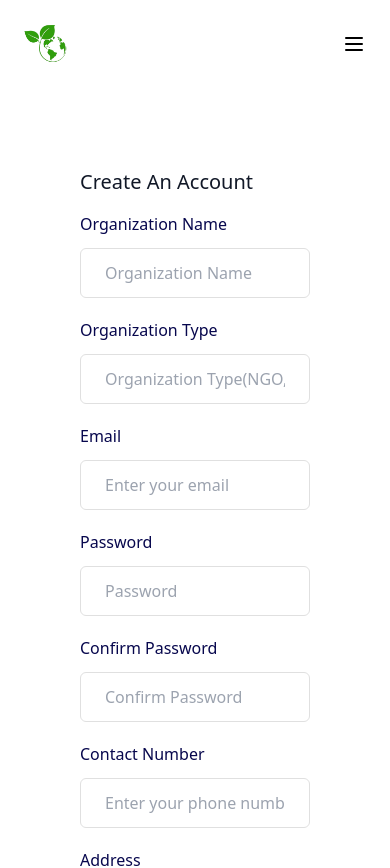
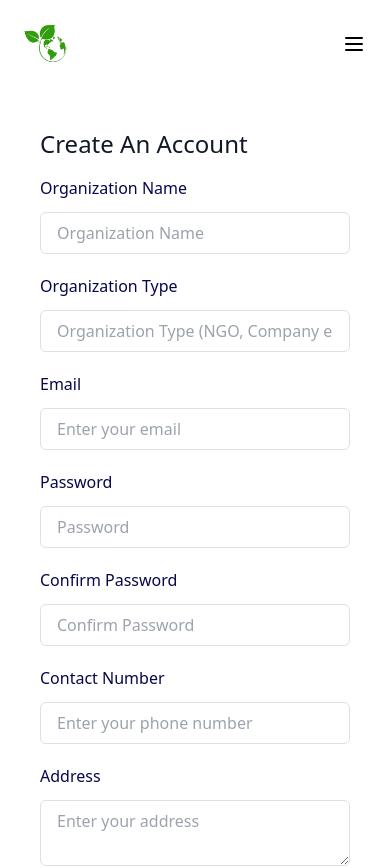
Before and after one commit to NumaanSayyed/carbon_compensation, a React (Vite) app: page /login/service in a window 390 px wide. Shown: the top 868 px of the page. Built offline with nearby package versions, Linux system fonts and the light colour scheme.

Commit message:
ServiceProviderDashboard improved and for testing deploying the code

```diff
--- a/package.json
+++ b/package.json
@@ -15,6 +15,7 @@
     "@material-tailwind/react": "^2.1.9",
     "aos": "^2.3.4",
     "chart.js": "^4.4.3",
+    "html2pdf.js": "^0.10.1",
     "react": "^18.2.0",
     "react-chartjs-2": "^5.2.0",
     "react-dom": "^18.2.0",
--- a/src/Authentication/ServiceProviderLogin.tsx
+++ b/src/Authentication/ServiceProviderLogin.tsx
@@ -2,9 +2,9 @@ import { Link } from "react-router-dom";
 
 function ServiceProviderLogin() {
     return (
-        <div className="flex items-center justify-center p-12">
-            <div className="mx-auto w-full max-w-[550px] bg-white p-8 rounded-lg ">
-                <h1 className="sm:text-4xl text-xl font-medium title-font mb-4 text-gray-900">
+        <div className="flex items-center justify-center p-4 sm:p-12">
+            <div className="mx-auto w-full max-w-[550px] bg-white p-6 sm:p-8 rounded-lg ">
+                <h1 className="sm:text-4xl text-2xl font-medium title-font mb-4 text-gray-900">
                     Create An Account
                 </h1>
                 <form>
@@ -17,7 +17,7 @@ function ServiceProviderLogin() {
                             name="orgname"
                             id="orgname"
                             placeholder="Organization Name"
-                            className="w-full rounded-md border border-[#e0e0e0] bg-white py-3 px-6 text-base font-medium text-[#6B7280] outline-none focus:border-[#6A64F1] focus:shadow-md"
+                            className="w-full rounded-md border border-[#e0e0e0] bg-white py-2 sm:py-3 px-4 sm:px-6 text-base font-medium text-[#6B7280] outline-none focus:border-[#6A64F1] focus:shadow-md"
                             required
                         />
                     </div>
@@ -30,8 +30,8 @@ function ServiceProviderLogin() {
                             type="text"
                             name="orgtype"
                             id="orgtype"
-                            placeholder="Organization Type(NGO, Company etc..)"
-                            className="w-full rounded-md border border-[#e0e0e0] bg-white py-3 px-6 text-base font-medium text-[#6B7280] outline-none focus:border-[#6A64F1] focus:shadow-md"
+                            placeholder="Organization Type (NGO, Company etc..)"
+                            className="w-full rounded-md border border-[#e0e0e0] bg-white py-2 sm:py-3 px-4 sm:px-6 text-base font-medium text-[#6B7280] outline-none focus:border-[#6A64F1] focus:shadow-md"
                             required
                         />
                     </div>
@@ -45,7 +45,7 @@ function ServiceProviderLogin() {
                             name="email"
                             id="email"
                             placeholder="Enter your email"
-                            className="w-full rounded-md border border-[#e0e0e0] bg-white py-3 px-6 text-base font-medium text-[#6B7280] outline-none focus:border-[#6A64F1] focus:shadow-md"
+                            className="w-full rounded-md border border-[#e0e0e0] bg-white py-2 sm:py-3 px-4 sm:px-6 text-base font-medium text-[#6B7280] outline-none focus:border-[#6A64F1] focus:shadow-md"
                             required
                         />
                     </div>
@@ -59,7 +59,7 @@ function ServiceProviderLogin() {
                             name="password"
                             id="password"
                             placeholder="Password"
-                            className="w-full rounded-md border border-[#e0e0e0] bg-white py-3 px-6 text-base font-medium text-[#6B7280] outline-none focus:border-[#6A64F1] focus:shadow-md"
+                            className="w-full rounded-md border border-[#e0e0e0] bg-white py-2 sm:py-3 px-4 sm:px-6 text-base font-medium text-[#6B7280] outline-none focus:border-[#6A64F1] focus:shadow-md"
                             required
                         />
                     </div>
@@ -73,7 +73,7 @@ function ServiceProviderLogin() {
                             name="cpassword"
                             id="cpassword"
                             placeholder="Confirm Password"
-                            className="w-full rounded-md border border-[#e0e0e0] bg-white py-3 px-6 text-base font-medium text-[#6B7280] outline-none focus:border-[#6A64F1] focus:shadow-md"
+                            className="w-full rounded-md border border-[#e0e0e0] bg-white py-2 sm:py-3 px-4 sm:px-6 text-base font-medium text-[#6B7280] outline-none focus:border-[#6A64F1] focus:shadow-md"
                             required
                         />
                     </div>
@@ -87,7 +87,7 @@ function ServiceProviderLogin() {
                             name="phone"
                             id="phone"
                             placeholder="Enter your phone number"
-                            className="w-full rounded-md border border-[#e0e0e0] bg-white py-3 px-6 text-base font-medium text-[#6B7280] outline-none focus:border-[#6A64F1] focus:shadow-md"
+                            className="w-full rounded-md border border-[#e0e0e0] bg-white py-2 sm:py-3 px-4 sm:px-6 text-base font-medium text-[#6B7280] outline-none focus:border-[#6A64F1] focus:shadow-md"
                             required
                         />
                     </div>
@@ -100,7 +100,7 @@ function ServiceProviderLogin() {
                             id="address"
                             name="address"
                             placeholder="Enter your address"
-                            className="w-full rounded-md border border-[#e0e0e0] bg-white py-3 px-6 text-base font-medium text-[#6B7280] outline-none focus:border-[#6A64F1] focus:shadow-md"
+                            className="w-full rounded-md border border-[#e0e0e0] bg-white py-2 sm:py-3 px-4 sm:px-6 text-base font-medium text-[#6B7280] outline-none focus:border-[#6A64F1] focus:shadow-md"
                             required
                         ></textarea>
                     </div>
@@ -114,8 +114,8 @@ function ServiceProviderLogin() {
                     <p className="mt-10 text-center text-sm text-gray-500">
                         Already have an account?{" "}
                         <Link to="/register" className="font-semibold leading-6 text-indigo-600 hover:text-indigo-500">
-Sign up
-                </Link>
+                            Sign up
+                        </Link>
                     </p>
                 </form>
             </div>
--- a/src/components/Footer.tsx
+++ b/src/components/Footer.tsx
@@ -13,7 +13,7 @@ function Footer() {
   <div className="mx-auto max-w-screen-xl">
     <div className="md:flex md:justify-between">
       <div className="mb-6 md:mb-0">
-        <a href="https://flowbite.com" className="flex items-center">
+        <a href="#" className="flex items-center">
                 <img src={earth} className="mr-3 h-10" alt="Carbon Compensation Logo" />
           <span className="self-center text-2xl font-semibold whitespace-nowrap dark:text-text">Carbon Compensation</span>
         </a>
@@ -26,7 +26,7 @@ function Footer() {
               <Link to="/" className="hover:underline">Home</Link>
             </li>
             <li>
-              <Link to="/programs" className="hover:underline">Program</Link>
+              <Link to="/projects" className="hover:underline">Projects</Link>
             </li>
           </ul>
         </div>
```
Also changed, not shown: src/ServiceProvider/ServiceProviderDashboard.tsx (+103 -11 lines), 1 other file (tests, documents, lock files or other folders).
